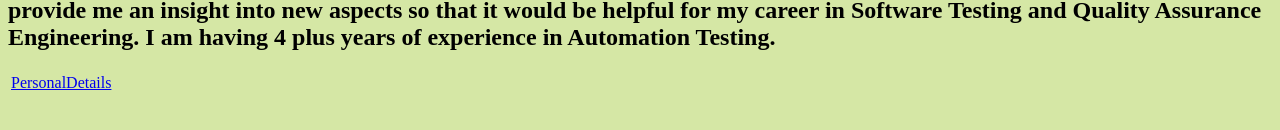
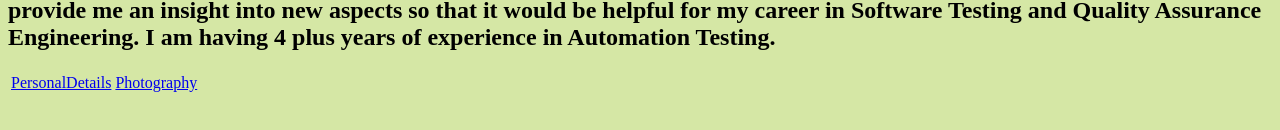
Before and after one commit to AliAnsariArshad/Website2, a plain HTML site: page Index.html in a window 1280 px wide. Shown: the part 518-648 px from the top of the page. Drawn offline with Linux system fonts and the light colour scheme.

Commit message:
Update Index.html

```diff
--- a/Index.html
+++ b/Index.html
@@ -22,6 +22,7 @@
         <table>
             <tbody>
                 <td><a href="PersonalDetails.html">PersonalDetails</a></td>
+                <td><a href="Photography.html">Photography</a></td>
             </tbody>
         </table>
     </div>
```
